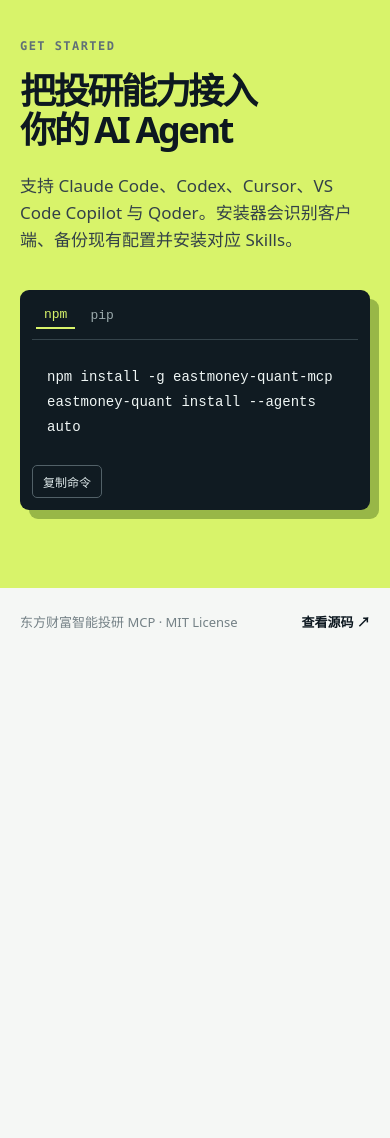
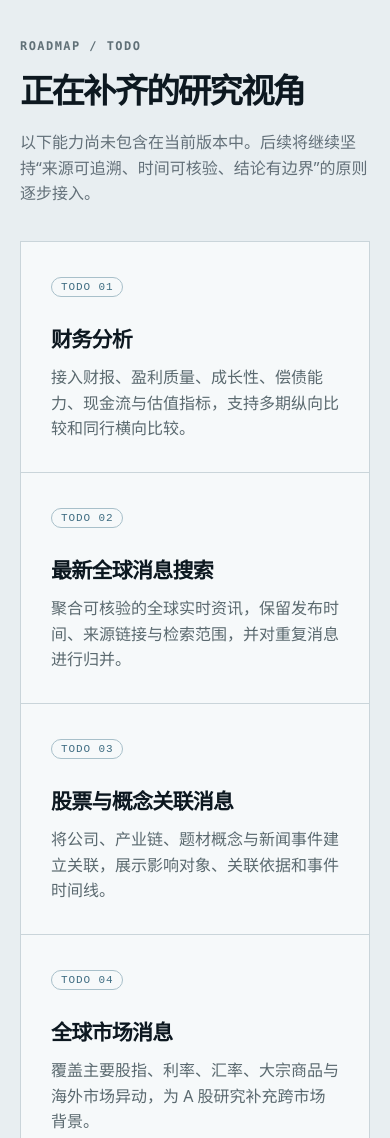
Before and after one commit to lalal-zzz/eastmoney-quant-mcp, a website: page docs/index.html in a window 390 px wide. Shown: the part 5520-6658 px from the top of the page. Before the commit the page ends 6176 px from the top, so only its background shows below. Drawn offline with Linux system fonts and the light colour scheme.

Commit message:
docs: add planned research capabilities roadmap

```diff
--- a/docs/index.html
+++ b/docs/index.html
@@ -7,6 +7,7 @@
     <title>东方财富智能投研 MCP</title>
     <link rel="icon" href="favicon.svg" type="image/svg+xml" />
     <link rel="stylesheet" href="styles.css" />
+    <link rel="stylesheet" href="roadmap.css" />
   </head>
   <body>
     <header class="topbar">
@@ -18,6 +19,7 @@
         <a href="#capabilities">能力</a>
         <a href="#workflow">工作流</a>
         <a href="#tools">工具</a>
+        <a href="#roadmap">TODO</a>
         <a href="#start">上手</a>
       </nav>
       <a class="github-link" href="https://github.com/lalal-zzz/eastmoney-quant-mcp" target="_blank" rel="noreferrer">GitHub ↗</a>
@@ -119,6 +121,38 @@
         </div>
       </section>
 
+      <section id="roadmap" class="roadmap-section">
+        <div class="roadmap-heading">
+          <div>
+            <p class="eyebrow">ROADMAP / TODO</p>
+            <h2>正在补齐的研究视角</h2>
+          </div>
+          <p>以下能力尚未包含在当前版本中。后续将继续坚持“来源可追溯、时间可核验、结论有边界”的原则逐步接入。</p>
+        </div>
+        <div class="roadmap-grid">
+          <article>
+            <span class="todo-state">TODO 01</span>
+            <h3>财务分析</h3>
+            <p>接入财报、盈利质量、成长性、偿债能力、现金流与估值指标，支持多期纵向比较和同行横向比较。</p>
+          </article>
+          <article>
+            <span class="todo-state">TODO 02</span>
+            <h3>最新全球消息搜索</h3>
+            <p>聚合可核验的全球实时资讯，保留发布时间、来源链接与检索范围，并对重复消息进行归并。</p>
+          </article>
+          <article>
+            <span class="todo-state">TODO 03</span>
+            <h3>股票与概念关联消息</h3>
+            <p>将公司、产业链、题材概念与新闻事件建立关联，展示影响对象、关联依据和事件时间线。</p>
+          </article>
+          <article>
+            <span class="todo-state">TODO 04</span>
+            <h3>全球市场消息</h3>
+            <p>覆盖主要股指、利率、汇率、大宗商品与海外市场异动，为 A 股研究补充跨市场背景。</p>
+          </article>
+        </div>
+      </section>
+
       <section id="start" class="start-section">
         <div>
           <p class="eyebrow">GET STARTED</p>
--- /dev/null
+++ b/docs/roadmap.css
@@ -0,0 +1,84 @@
+.roadmap-section {
+  padding: 105px max(28px, calc((100vw - 1184px) / 2));
+  background: #e8eef1;
+}
+
+.roadmap-heading {
+  display: grid;
+  grid-template-columns: 1.1fr 0.9fr;
+  gap: 80px;
+  align-items: end;
+}
+
+.roadmap-heading h2 {
+  margin: 0;
+  font-size: clamp(2.1rem, 4vw, 3.7rem);
+  line-height: 1.08;
+  letter-spacing: -0.06em;
+}
+
+.roadmap-heading > p {
+  margin: 0;
+  color: var(--muted);
+  font-size: 16px;
+}
+
+.roadmap-grid {
+  display: grid;
+  grid-template-columns: repeat(2, 1fr);
+  gap: 1px;
+  margin-top: 48px;
+  border: 1px solid #cad5da;
+  background: #cad5da;
+}
+
+.roadmap-grid article {
+  min-height: 215px;
+  padding: 30px;
+  background: #f6f9fa;
+}
+
+.todo-state {
+  display: inline-block;
+  padding: 3px 9px;
+  border: 1px solid #a8c0ca;
+  border-radius: 100px;
+  color: #3f6d82;
+  font: 11px ui-monospace, monospace;
+  letter-spacing: 0.08em;
+}
+
+.roadmap-grid h3 {
+  margin: 26px 0 8px;
+  font-size: 21px;
+  letter-spacing: -0.035em;
+}
+
+.roadmap-grid p {
+  max-width: 470px;
+  margin: 0;
+  color: #5a696f;
+}
+
+@media (max-width: 760px) {
+  .roadmap-section {
+    padding: 78px 20px;
+  }
+
+  .roadmap-heading {
+    display: block;
+  }
+
+  .roadmap-heading > p {
+    margin-top: 22px;
+  }
+
+  .roadmap-grid {
+    grid-template-columns: 1fr;
+    margin-top: 34px;
+  }
+
+  .roadmap-grid article {
+    min-height: 0;
+  }
+}
```
Also changed, not shown: README.zh-CN.md (+9 -0 lines), README.md.
